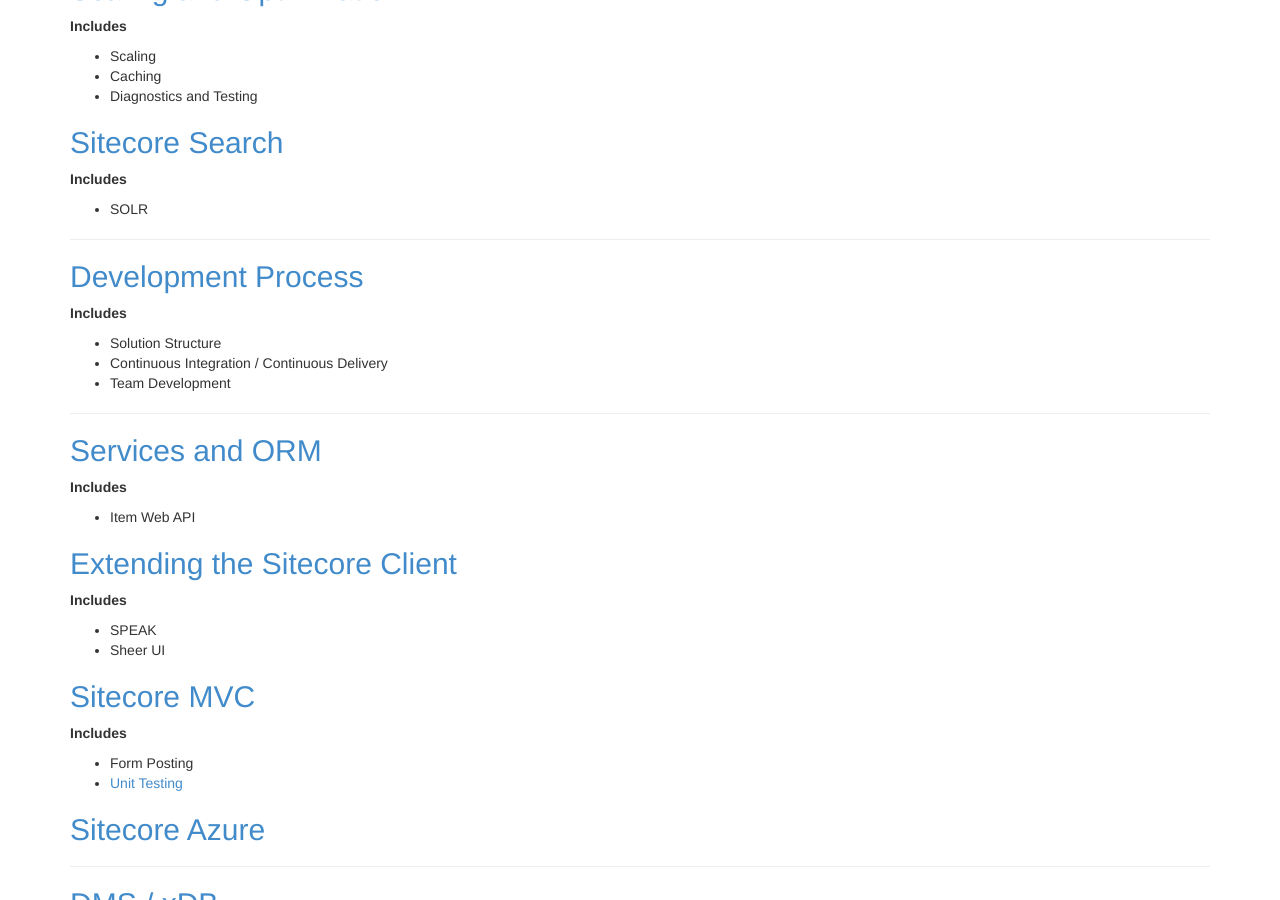
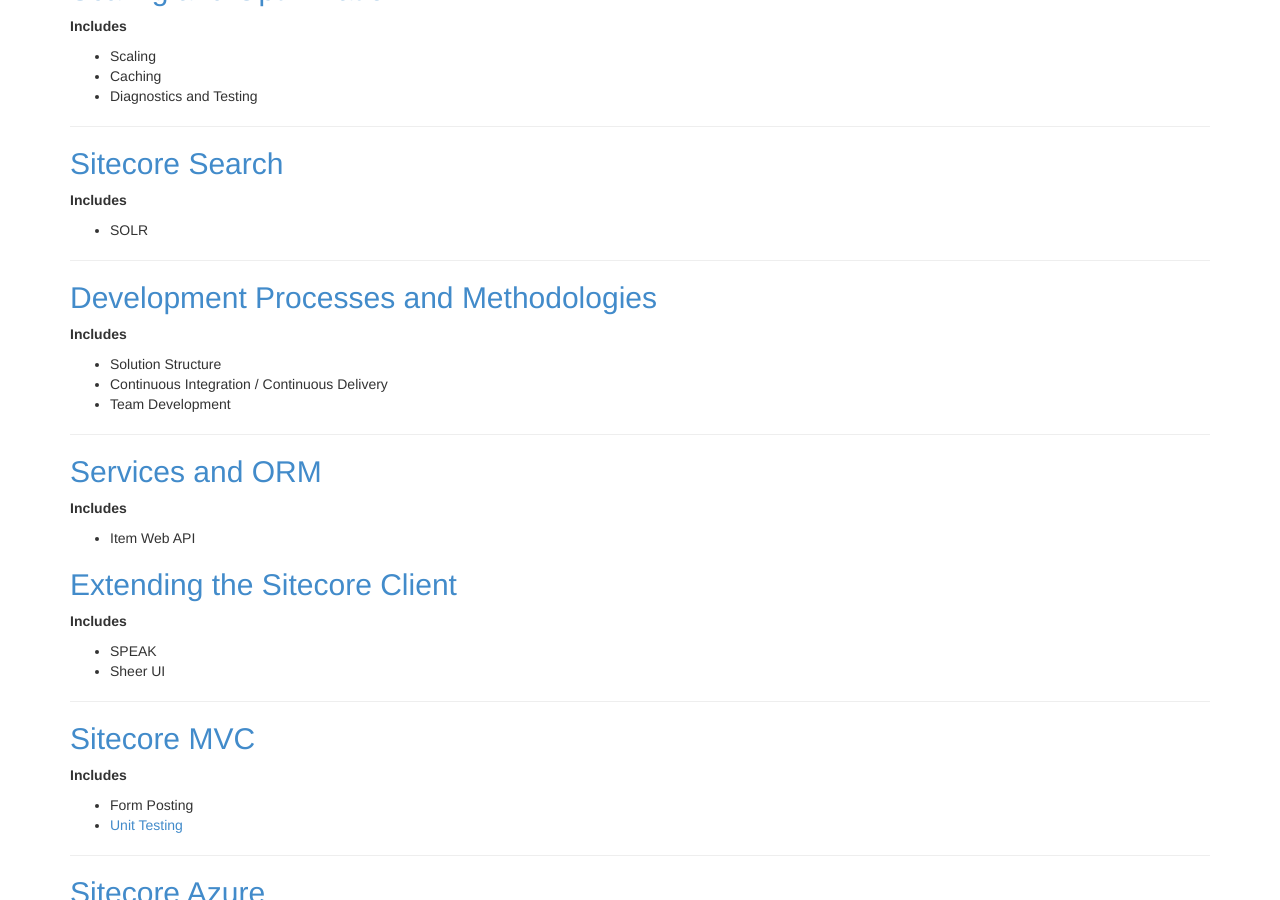
Before and after one commit to Sitecore-Community/docs, a Jekyll site: the page built from index.md, in a window 1280 px wide and 900 px high, scrolled down 822 px. Built offline with Jekyll 4.4.1, drawn with Linux system fonts in a browser that asks for light colours; nearby versions of some CDN libraries.

Commit message:
Index update

```diff
--- a/index.md
+++ b/index.md
@@ -39,6 +39,8 @@
 * Caching
 * Diagnostics and Testing
 
+-------------------------------------
+
 ## [Sitecore Search](/docs/documentation/Search/index.html)
 
 **Includes**
@@ -47,7 +49,7 @@
 
 -------------------------------------
 
-## [Development Process](/docs/documentation/Development Processes/index.html)
+## [Development Processes and Methodologies](/docs/documentation/Development Processes/index.html)
 
 **Includes**
 
@@ -58,7 +60,9 @@
 -------------------------------------
 
 ## [Services and ORM](/docs/documentation/Services and ORMs/index.html)
+
 **Includes**
+
 * Item Web API
 
 ## [Extending the Sitecore Client](/docs/documentation/Extending the Sitecore Client/index.html)
@@ -68,12 +72,16 @@
 * SPEAK
 * Sheer UI
 
+-------------------------------------
+
 ##[Sitecore MVC](/docs/documentation/Sitecore MVC/index.html)
 
 **Includes**
 
 * Form Posting
 * [Unit Testing](/docs/documentation/Sitecore MVC/index.html#unit-testing)
+
+-------------------------------------
 
 ## [Sitecore Azure](/docs/documentation/Sitecore Azure/index.html)
 
```
